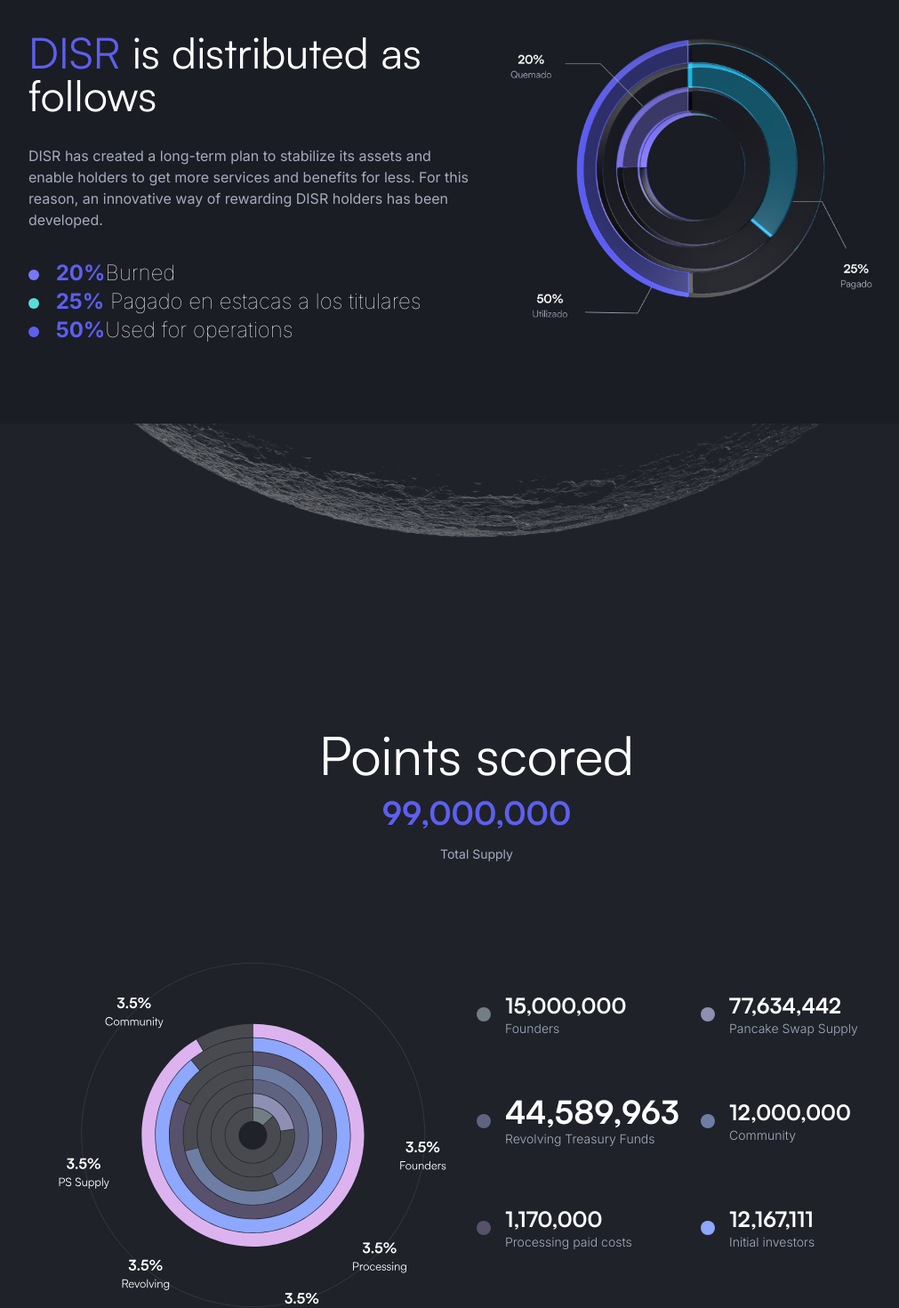
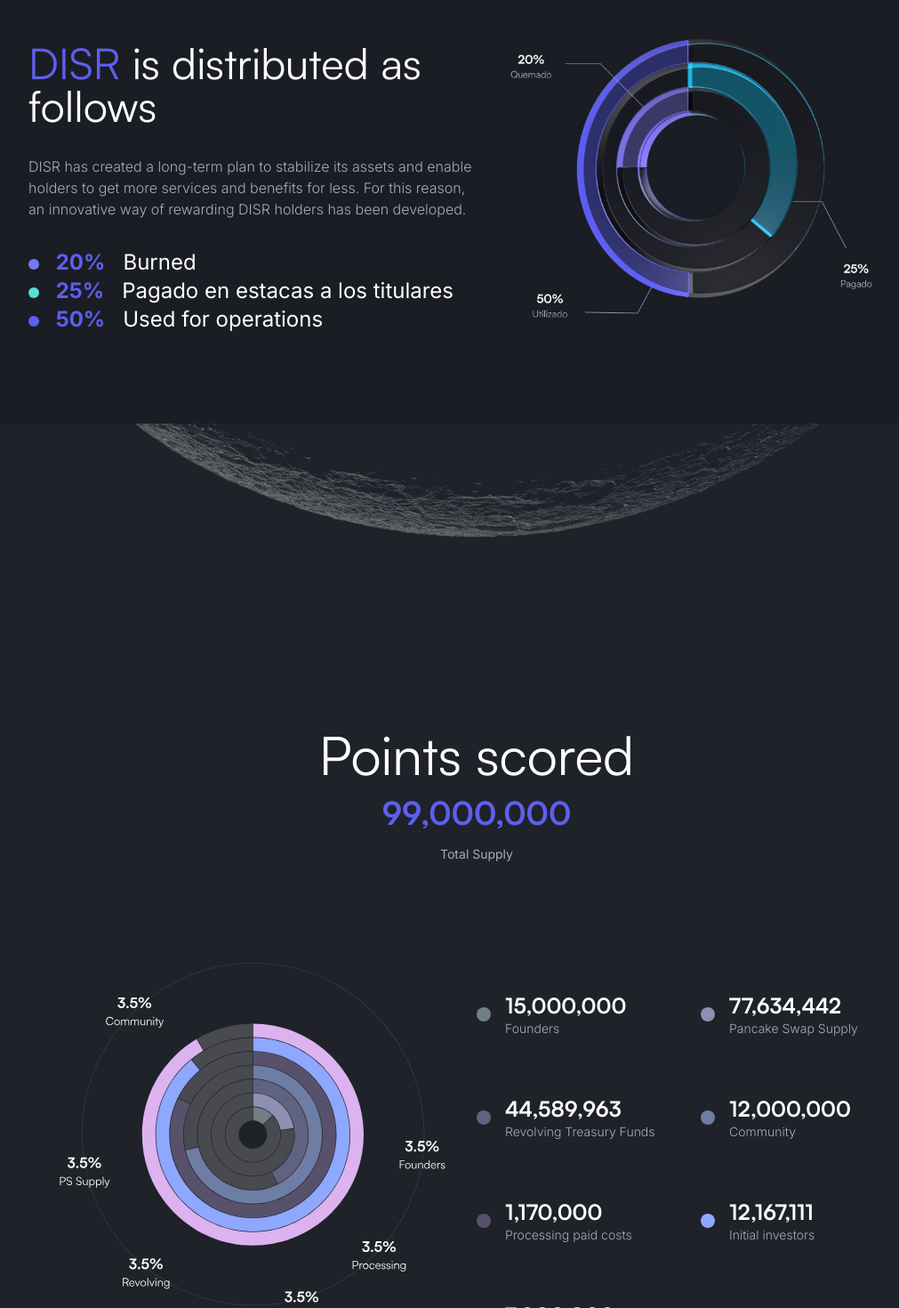
Before and after one commit to emilrichardo/disruptive.io, a Next.js app: page /tokenomics in a window 1280 px wide. Shown: the part 1734-3204 px from the top of the page at 89% size, without its empty margins (144-1155 px from the left). Built offline with nearby package versions, Linux system fonts and the light colour scheme.

Commit message:
fixes style

```diff
--- a/pages/tokenomics.js
+++ b/pages/tokenomics.js
@@ -123,18 +123,18 @@ export default function Tokenomics({locale}) {
 
                     {locale == 'en'
                     ?
-                    <p className="text-gray mb-8 max-w-lg">DISR has created a long-term plan to stabilize its assets and enable holders to get more services and benefits for less. For this reason, an innovative way of rewarding DISR holders has been developed.
+                    <p className="text-gray mb-8 max-w-lg font-light">DISR has created a long-term plan to stabilize its assets and enable holders to get more services and benefits for less. For this reason, an innovative way of rewarding DISR holders has been developed.
                     </p>
                     :
-                    <p className="text-gray mb-8 max-w-lg">DISR ha creado un plan a largo plazo para estabilizar su activo y permitir a los titulares obtener más servicios y beneficios por menos. Por esta razón, se ha desarrollado una forma innovadora de recompensar a los titulares de DISR.</p>
+                    <p className="text-gray mb-8 max-w-lg font-light">DISR ha creado un plan a largo plazo para estabilizar su activo y permitir a los titulares obtener más servicios y beneficios por menos. Por esta razón, se ha desarrollado una forma innovadora de recompensar a los titulares de DISR.</p>
                     }
 
 
 
-                     <ul className="lg:text-2xl font-thin">
-                         <li> <div className=" rounded-full h-3 w-3 bg-primary-light inline-block mr-3"></div> <span className="text-primary font-bold"> 20%</span>{locale == 'en' ? "Burned": "Quemado"} </li>
-                         <li><div className=" rounded-full h-3 w-3 bg-[#57DED6] inline-block mr-3"></div> <span className="text-primary font-bold my-4"> 25%</span> {locale == 'en' ? "Pagado en estacas a los titulares": "Pagado en estacas a los titulares"}</li>
-                         <li><div className=" rounded-full h-3 w-3 bg-primary inline-block mr-3"></div> <span className="text-primary font-bold"> 50%</span>{locale == 'en' ? "Used for operations": "Utilizado para operaciones"} </li>
+                     <ul className="lg:text-2xl ">
+                         <li> <div className=" rounded-full h-3 w-3 bg-primary-light inline-block mr-3"></div> <span className="text-primary font-bold mr-5">20%</span>{locale == 'en' ? "Burned": "Quemado"} </li>
+                         <li><div className=" rounded-full h-3 w-3 bg-[#57DED6] inline-block mr-3"></div> <span className="text-primary font-bold my-4 mr-5">25%</span>{locale == 'en' ? "Pagado en estacas a los titulares": "Pagado en estacas a los titulares"}</li>
+                         <li><div className=" rounded-full h-3 w-3 bg-primary inline-block mr-3"></div> <span className="text-primary font-bold mr-5"> 50%</span>{locale == 'en' ? "Used for operations": "Utilizado para operaciones"} </li>
                      </ul>
                  </div>
                  <div className="text-center">
@@ -195,7 +195,7 @@ export default function Tokenomics({locale}) {
                             <li className="flex items-center my-8">
                                 <div className="rounded-full h-4 w-4 bg-[#606380] inline-block mr-4"></div>
                                 <div>
-                                    <h3 className=" text-4xl font-title_bold">44,589,963</h3>
+                                    <h3 className=" text-2xl font-title_bold">44,589,963</h3>
                                     <p className="text-gray font-light text-sm">{locale == 'en' ? "Revolving Treasury Funds": "Fondos rotatorios del Tesoro"}</p>
                                 </div>
                             </li>
```
